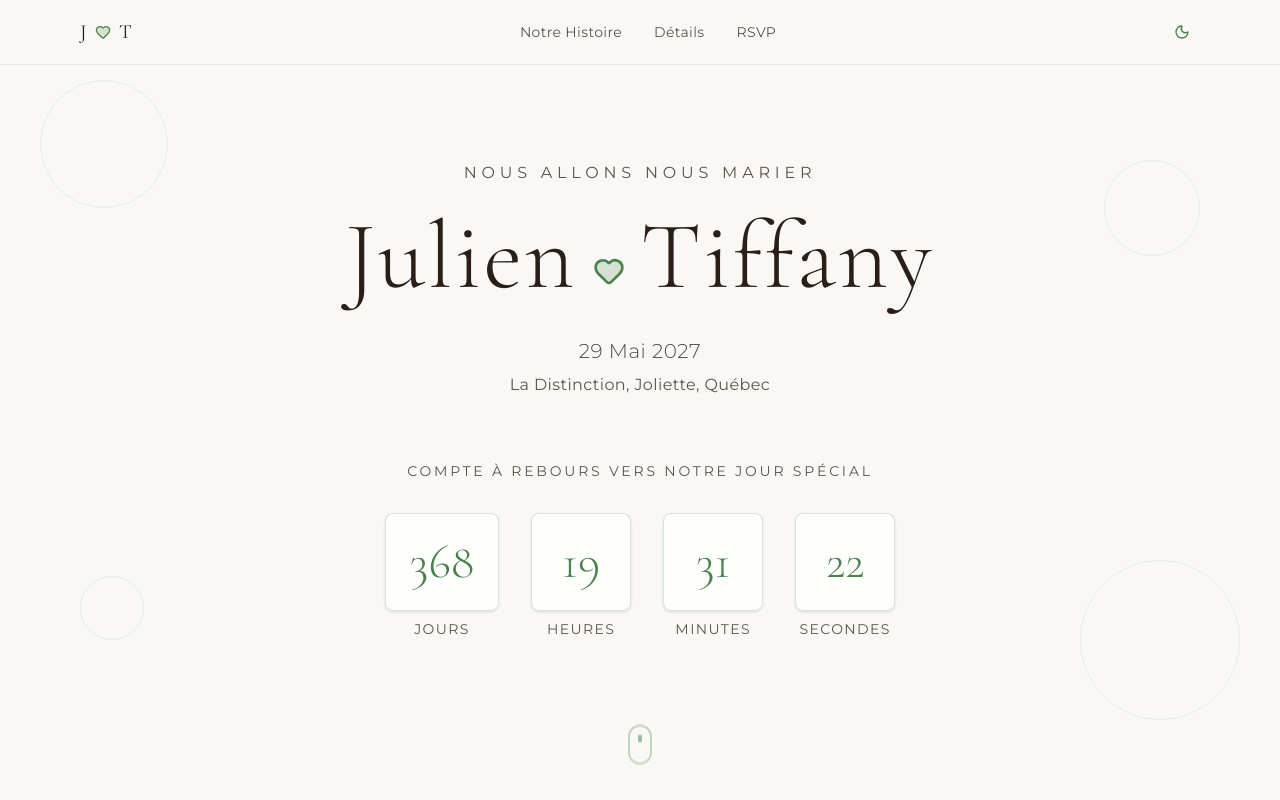
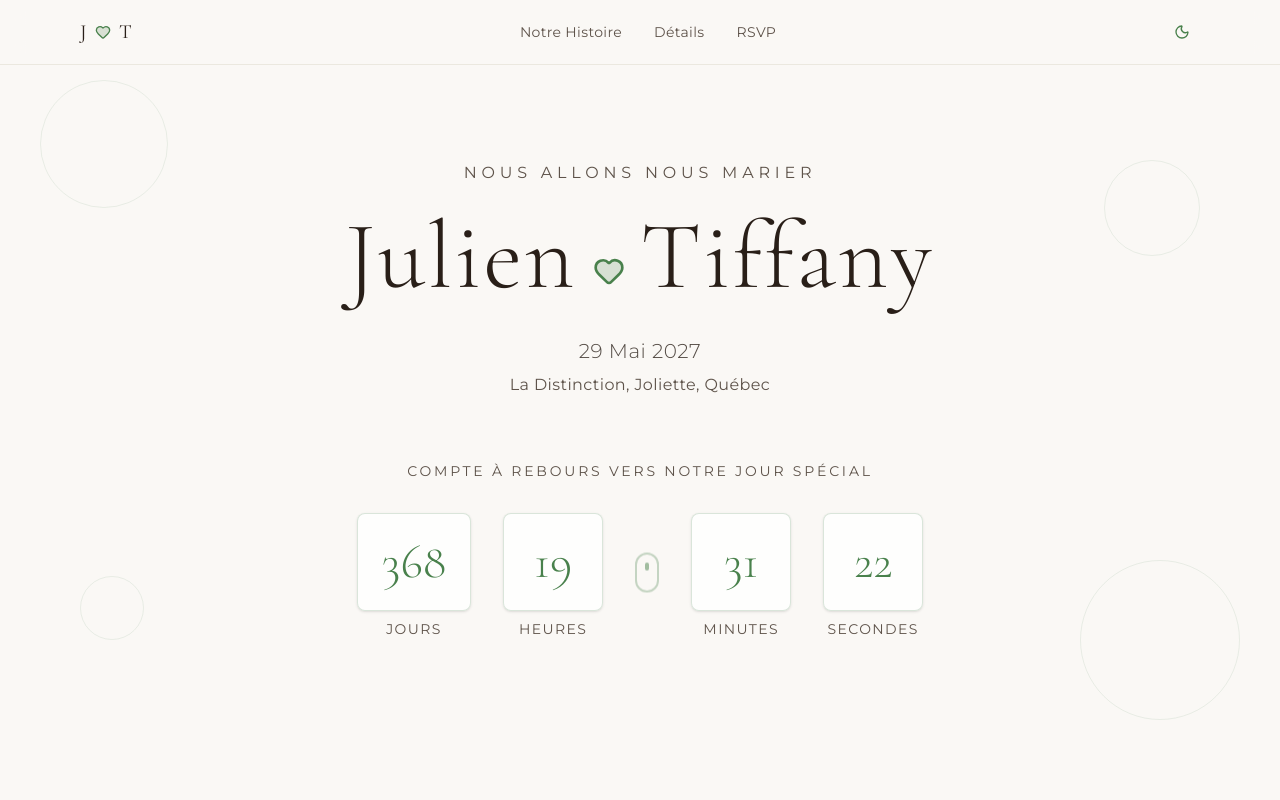
Before and after one commit to pixelfenix/Wedding, a Next.js app: page / in a window 1280 px wide. Shown: the top 800 px of the page. Built offline with nearby package versions, Linux system fonts and the light colour scheme.

Commit message:
Place countdown widget between hours and minutes

```diff
--- a/components/countdown-timer.tsx
+++ b/components/countdown-timer.tsx
@@ -1,6 +1,6 @@
 "use client"
 
-import { useEffect, useState } from "react"
+import { Fragment, useEffect, useState } from "react"
 
 interface TimeLeft {
   days: number
@@ -39,18 +39,29 @@ export function CountdownTimer({ targetDate }: CountdownTimerProps) {
     return () => clearInterval(timer)
   }, [targetDate])
 
+  const scrollWidget = (
+    <div aria-hidden="true" className="flex shrink-0 items-center justify-center self-center animate-bounce">
+      <div className="flex h-10 w-6 items-start justify-center rounded-full border-2 border-primary/30 p-2">
+        <div className="h-2 w-1 rounded-full bg-primary/50" />
+      </div>
+    </div>
+  )
+
   if (!mounted) {
     return (
-      <div className="flex justify-center gap-4 md:gap-8">
-        {["Jours", "Heures", "Minutes", "Secondes"].map((label) => (
-          <div key={label} className="text-center">
+      <div className="flex items-center justify-center gap-4 md:gap-8">
+        {["Jours", "Heures", "Minutes", "Secondes"].map((label, index) => (
+          <Fragment key={label}>
+            {index === 2 && scrollWidget}
+            <div className="text-center">
             <div className="bg-card/80 backdrop-blur-sm border border-primary/20 rounded-lg p-3 md:p-6 min-w-[70px] md:min-w-[100px] shadow-sm">
               <span className="text-3xl md:text-5xl font-serif font-light text-primary">--</span>
             </div>
             <span className="text-xs md:text-sm text-muted-foreground mt-2 block tracking-widest uppercase">
               {label}
             </span>
-          </div>
+            </div>
+          </Fragment>
         ))}
       </div>
     )
@@ -64,9 +75,11 @@ export function CountdownTimer({ targetDate }: CountdownTimerProps) {
   ]
 
   return (
-    <div className="flex justify-center gap-4 md:gap-8">
-      {timeUnits.map(({ label, value }) => (
-        <div key={label} className="text-center">
+    <div className="flex items-center justify-center gap-4 md:gap-8">
+      {timeUnits.map(({ label, value }, index) => (
+        <Fragment key={label}>
+          {index === 2 && scrollWidget}
+          <div className="text-center">
           <div className="bg-card/80 backdrop-blur-sm border border-primary/20 rounded-lg p-3 md:p-6 min-w-[70px] md:min-w-[100px] shadow-sm">
             <span className="text-3xl md:text-5xl font-serif font-light text-primary">
               {value.toString().padStart(2, "0")}
@@ -75,7 +88,8 @@ export function CountdownTimer({ targetDate }: CountdownTimerProps) {
           <span className="text-xs md:text-sm text-muted-foreground mt-2 block tracking-widest uppercase">
             {label}
           </span>
-        </div>
+          </div>
+        </Fragment>
       ))}
     </div>
   )
--- a/components/hero-section.tsx
+++ b/components/hero-section.tsx
@@ -52,12 +52,6 @@ export function HeroSection() {
 
       </div>
 
-      {/* Scroll indicator */}
-      <div className="absolute bottom-8 left-1/2 z-10 flex -translate-x-1/2 justify-center animate-bounce">
-        <div className="flex h-10 w-6 items-start justify-center rounded-full border-2 border-primary/30 p-2">
-          <div className="h-2 w-1 rounded-full bg-primary/50" />
-        </div>
-      </div>
     </section>
   )
 }
```
